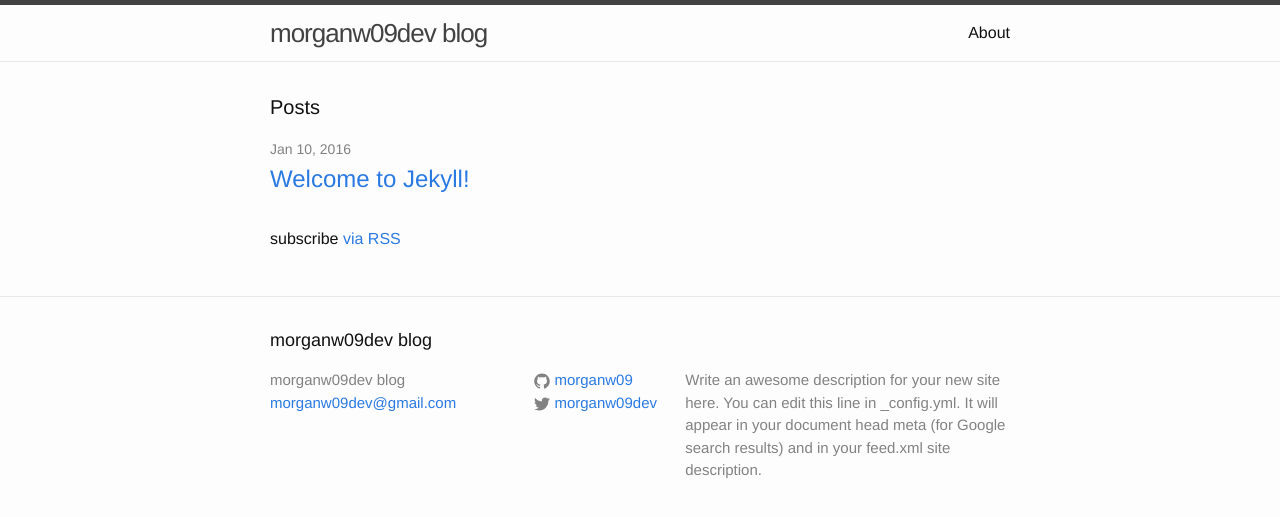
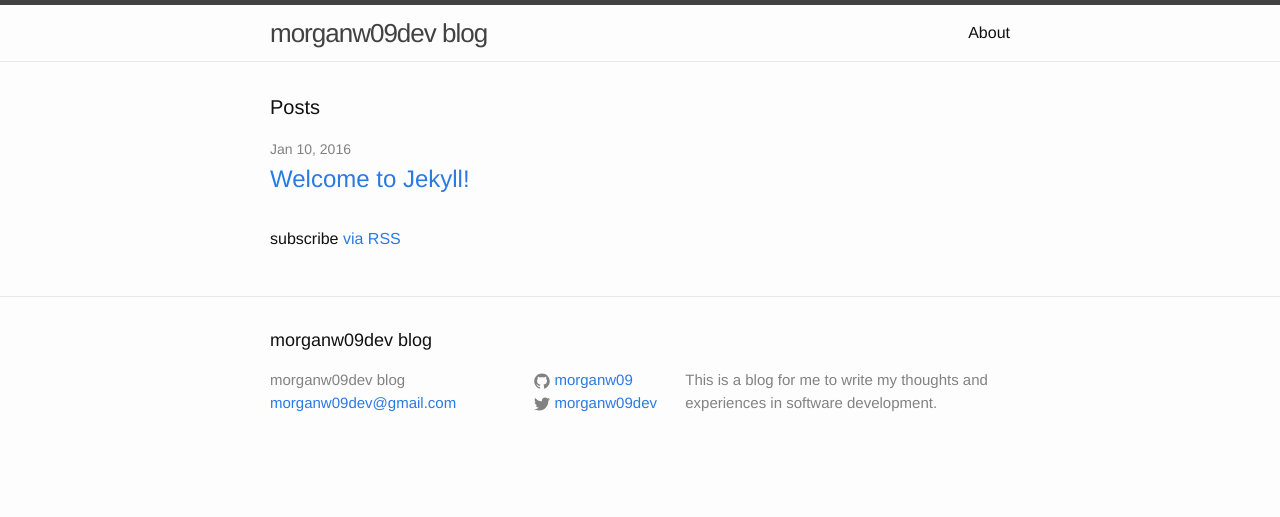
Before and after one commit to Zylophone/morganw09.github.io, a Jekyll site: the page built from index.html, in a window 1280 px wide. Shown: the top 517 px of the page. Built offline with Jekyll 4.4.1, drawn with Linux system fonts in a browser that asks for light colours.

Commit message:
Updating Config

```diff
--- a/_config.yml
+++ b/_config.yml
@@ -2,9 +2,7 @@
 title: morganw09dev blog
 email: morganw09dev@gmail.com
 description: > # this means to ignore newlines until "baseurl:"
-  Write an awesome description for your new site here. You can edit this
-  line in _config.yml. It will appear in your document head meta (for
-  Google search results) and in your feed.xml site description.
+  This is a blog for me to write my thoughts and experiences in software development.
 baseurl: "" # the subpath of your site, e.g. /blog/
 url: "http://yourdomain.com" # the base hostname & protocol for your site
 twitter_username: morganw09dev
```
